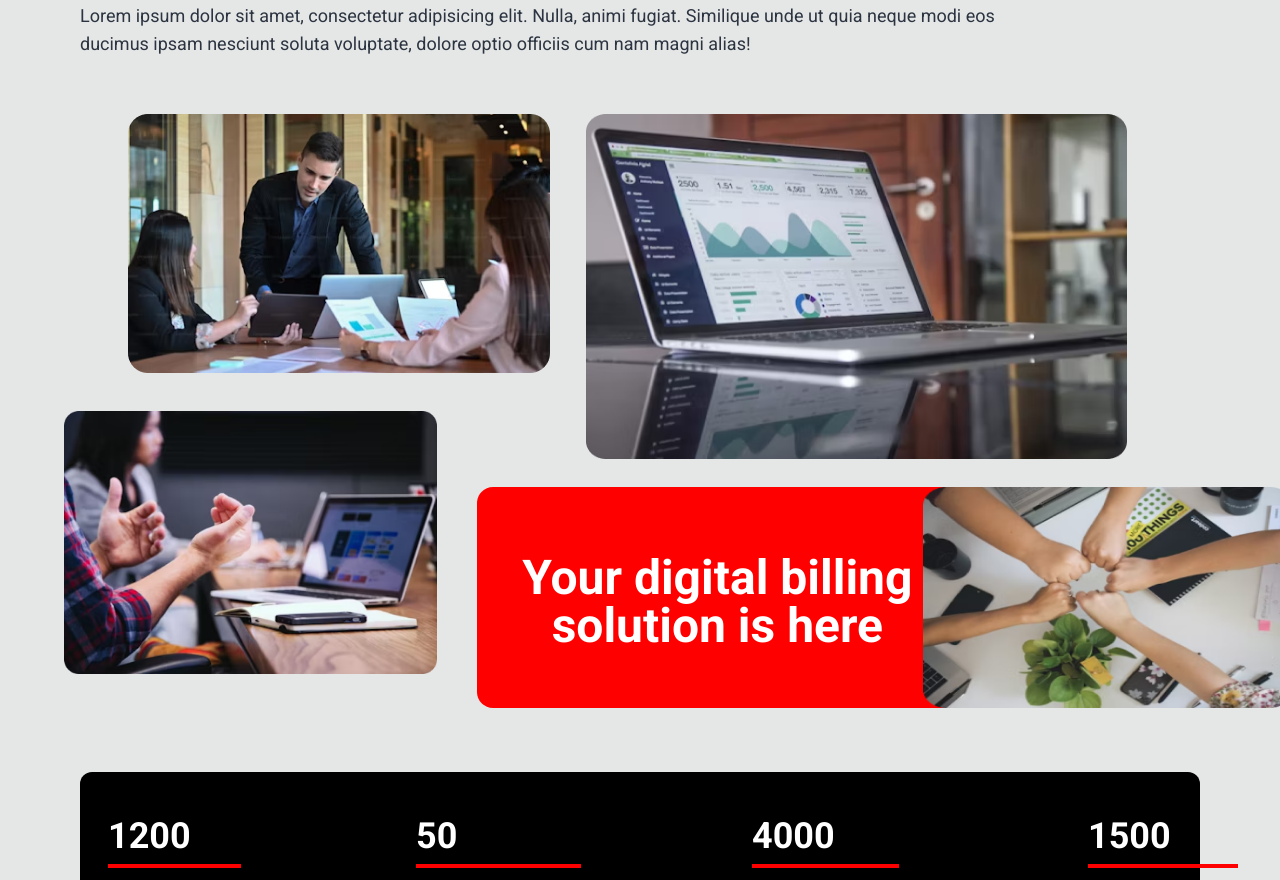
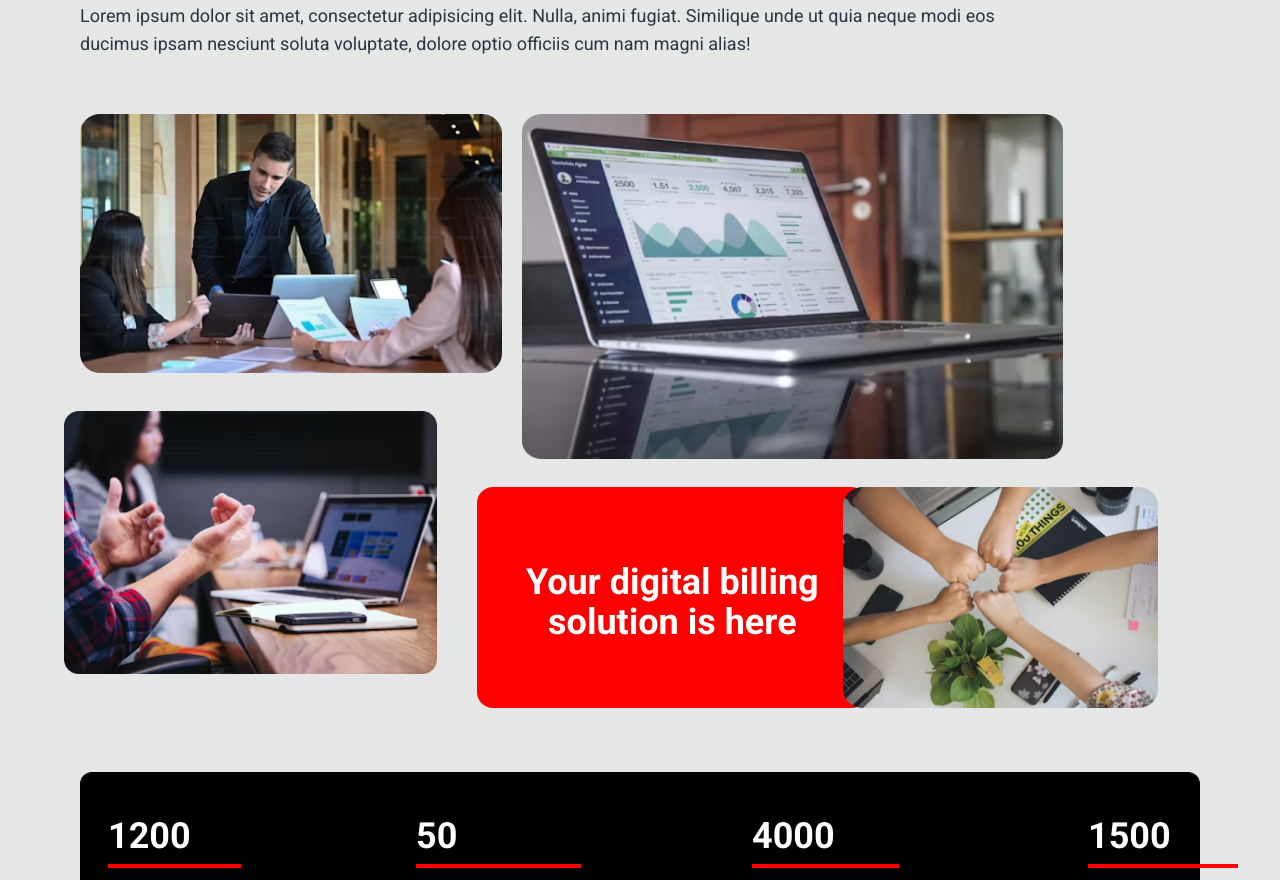
Before and after one commit to maasajal/revboost-solutions, a React (Vite) app: page /about-us in a window 1280 px wide. Shown: the part 770-1650 px from the top of the page. Built offline with nearby package versions, Linux system fonts and the light colour scheme.

Commit message:
why choose us section is added

```diff
--- a/src/pages/AboutPage/About.tsx
+++ b/src/pages/AboutPage/About.tsx
@@ -1,9 +1,8 @@
-import PageCover from "../../components/PageCover";
 import aboutCover from "../../assets/aboutUs/image 14.png";
-import img1 from '../../assets/aboutUs/image 17.png';
-import img2 from '../../assets/aboutUs/image 19.png';
-import img3 from '../../assets/aboutUs/image 18.png';
-import img4 from '../../assets/aboutUs/image 20.png';
+import img1 from "../../assets/aboutUs/image 17.png";
+import img2 from "../../assets/aboutUs/image 19.png";
+import img3 from "../../assets/aboutUs/image 18.png";
+import img4 from "../../assets/aboutUs/image 20.png";
 import circle from '../../assets/aboutUs/Vector.svg';
 import choose from '../../assets/aboutUs/image 21.png'
 
@@ -11,50 +10,76 @@ import choose from '../../assets/aboutUs/image 21.png'
 const About = () => {
   return (
     <div className=" md:px-14 lg:px-20 md:mt-10 lg:mt-16">
-      {/* <section className="contact_banner">
-        <PageCover
-          bgCoverImg=""
-          heading="About Us"
-          title="Know more About RevBoost Solutions"
-          headingText="We would love to hear from you"
-        />
-      </section> */}
-
       <div className="flex flex-col md:flex-row gap-6 md:gap-10 lg:gap-16 ">
         <div>
-          <img src={aboutCover} alt="" className="w-full md:w-[550px] lg:w-[600px] h-72 md:h-[450px] lg:h-[400px]" />
+          <img
+            src={aboutCover}
+            alt=""
+            className="w-full md:w-[600px] h-72 md:h-[400px]"
+          />
         </div>
         <div className="px-4 md:px-0">
-          <p className="font-montserrat font-bold text-2xl md:text-4xl">Who are we</p>
+          <p className="font-montserrat font-bold text-2xl md:text-4xl">
+            Who are we
+          </p>
           <h5 className="font-normal text-[16px] mt-2 md:mt-6 lg:mt-11 w-auto md:w-72 lg:w-[470px]">
-            It is a long established fact that a reader will be distracted by the readable content of a page when looking at its layout. The point of using Lorem Ipsum is that it has a more-or-less normal distribution of letters, as opposed to using 'Content here, content here', making it look like readable English. Many desktop publishing packages and web page editors now use Lorem Ipsum as their default model text, and a search for 'lorem ipsum' will uncover many web sites still in their infancy.
+            It is a long established fact that a reader will be distracted by
+            the readable content of a page when looking at its layout. The point
+            of using Lorem Ipsum is that it has a more-or-less normal
+            distribution of letters, as opposed to using 'Content here, content
+            here', making it look like readable English. Many desktop publishing
+            packages and web page editors now use Lorem Ipsum as their default
+            model text, and a search for 'lorem ipsum' will uncover many web
+            sites still in their infancy.
           </h5>
         </div>
       </div>
 
-
       <div className="mt-7 md:mt-10 lg:mt-16 px-4 md:px-0">
-        <p className="font-montserrat font-bold text-xl md:text-4xl">We provide best solution for <br /> your business</p>
+        <p className="font-montserrat font-bold text-xl md:text-4xl">
+          We provide best solution for <br /> your business
+        </p>
         <h2 className="font-normal text-lg mt-2 md:mt-6 lg:mt-11 lg:w-[939px] ">
-          Lorem ipsum dolor sit amet, consectetur adipisicing elit. Expedita quo quisquam nisi rerum fugit iure at voluptate ab aspernatur recusandae, sed nesciunt commodi? Nostrum fugiat distinctio qui expedita reprehenderit? Voluptates. Lorem ipsum dolor sit amet, consectetur adipisicing elit. Nulla, animi fugiat. Similique unde ut quia neque modi eos ducimus ipsam nesciunt soluta voluptate, dolore optio officiis cum nam magni alias!
+          Lorem ipsum dolor sit amet, consectetur adipisicing elit. Expedita quo
+          quisquam nisi rerum fugit iure at voluptate ab aspernatur recusandae,
+          sed nesciunt commodi? Nostrum fugiat distinctio qui expedita
+          reprehenderit? Voluptates. Lorem ipsum dolor sit amet, consectetur
+          adipisicing elit. Nulla, animi fugiat. Similique unde ut quia neque
+          modi eos ducimus ipsam nesciunt soluta voluptate, dolore optio
+          officiis cum nam magni alias!
         </h2>
       </div>
 
-
-
-      <div className="max-w-5xl mx-auto flex flex-col md:flex-row gap-5 md:gap-6 lg:gap-9 mt-14 px-4 md:px-0">
-        <img src={img1} alt="" className="md:w-[300px] lg:w-[422px] md:h-[200px] lg:h-[259px]" />
-        <img src={img2} alt="" className="md:w-[350px] lg:w-[541px] md:h-[200px] lg:h-[345px]" />
+      <div className="max-w-6xl mx-auto flex flex-col md:flex-row gap-5 mt-14 px-4 md:px-0">
+        <img
+          src={img1}
+          alt=""
+          className="md:w-[300px] lg:w-[422px] md:h-[200px] lg:h-[259px]"
+        />
+        <img
+          src={img2}
+          alt=""
+          className="md:w-[350px] lg:w-[541px] md:h-[200px] lg:h-[345px]"
+        />
       </div>
 
       <div className="max-w-7xl mx-auto grid grid-cols-1 md:grid-cols-2 lg:grid-cols-3 mt-5 gap-5 md:gap-0 md:mt-0 px-4 md:px-0">
-        <img src={img3} alt="" className="md:mt-10 lg:-mt-12 md:-ml-0 lg:-ml-4 w-full md:w-[320px] lg:w-[800px]" />
-        <div className="md:w-[330px] lg:w-[480px] md:h-[228px] lg:h-[221px] bg-[#FF0000] rounded-2xl md:ml-2 lg:ml-6 md:mt-10 lg:mt-7">
-          <p className="text-white text-4xl md:text-4xl lg:text-5xl font-semibold flex text-center items-center h-[230px]">Your digital billing solution is here</p>
+        <img
+          src={img3}
+          alt=""
+          className="md:mt-10 lg:-mt-12 md:-ml-0 lg:-ml-4 md:w-[300px] lg:w-auto"
+        />
+        <div className="md:w-[330px] lg:w-[390px] md:h-[210px] lg:h-[221px] bg-[#FF0000] rounded-2xl md:-ml-2 lg:ml-6 md:mt-10 lg:mt-7">
+          <p className="text-white text-4xl font-semibold flex text-center items-center h-[230px]">
+            Your digital billing solution is here
+          </p>
         </div>
-        <img src={img4} alt="" className="md:ml-36 lg:ml-24 w-full md:w-full lg:w-[370px] h-[221px] md:mt-6 lg:mt-7" />
+        <img
+          src={img4}
+          alt=""
+          className="md:ml-36 lg:ml-4 w-full md:w-full lg:w-[315px] h-[221px] md:mt-6 lg:mt-7"
+        />
       </div>
-
 
       <div className="mt-20 md:mt-10 lg:mt-16 bg-black  h-auto md:h-full lg:h-[212px] rounded-none md:rounded-xl  flex justify-center items-center">
         <div>
```
